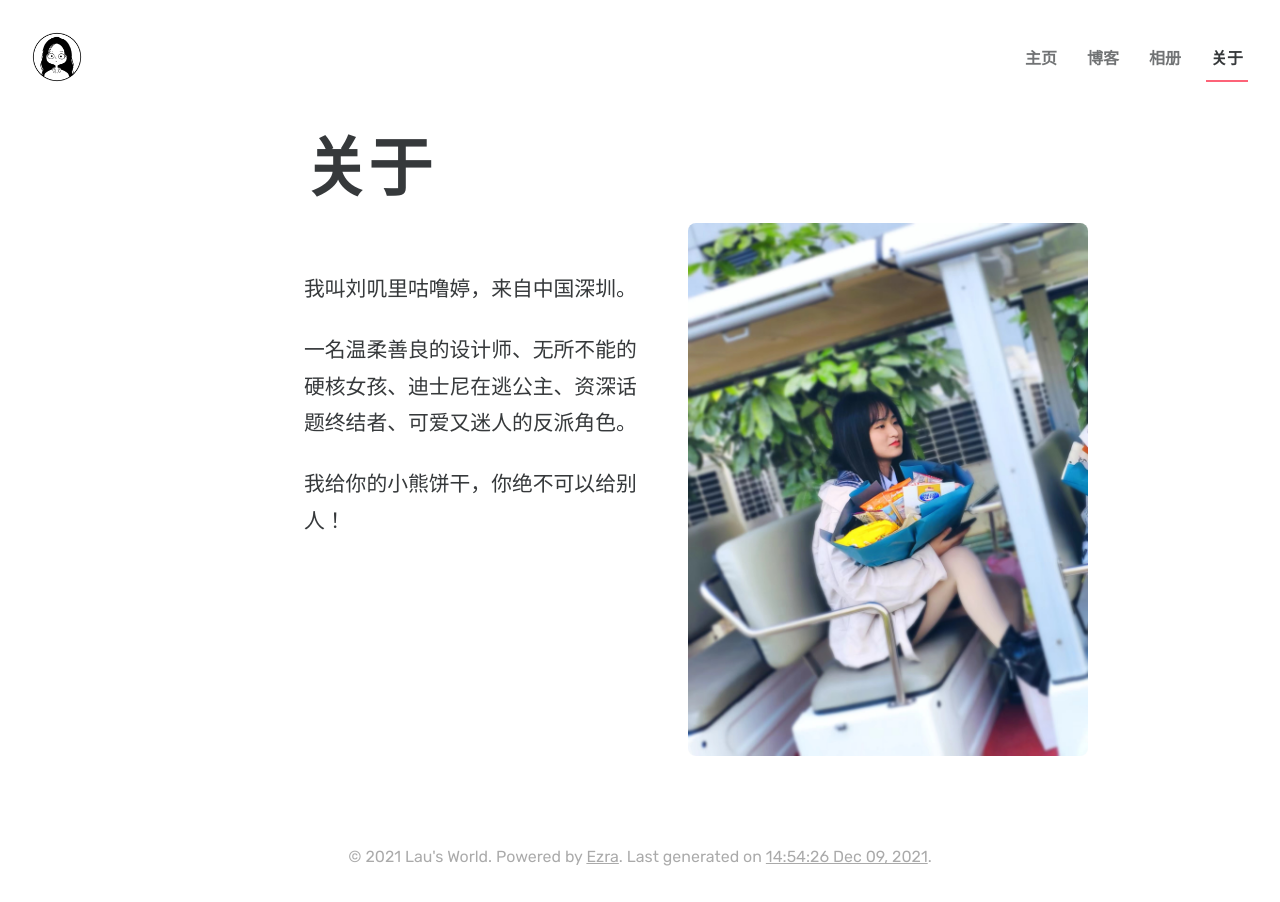
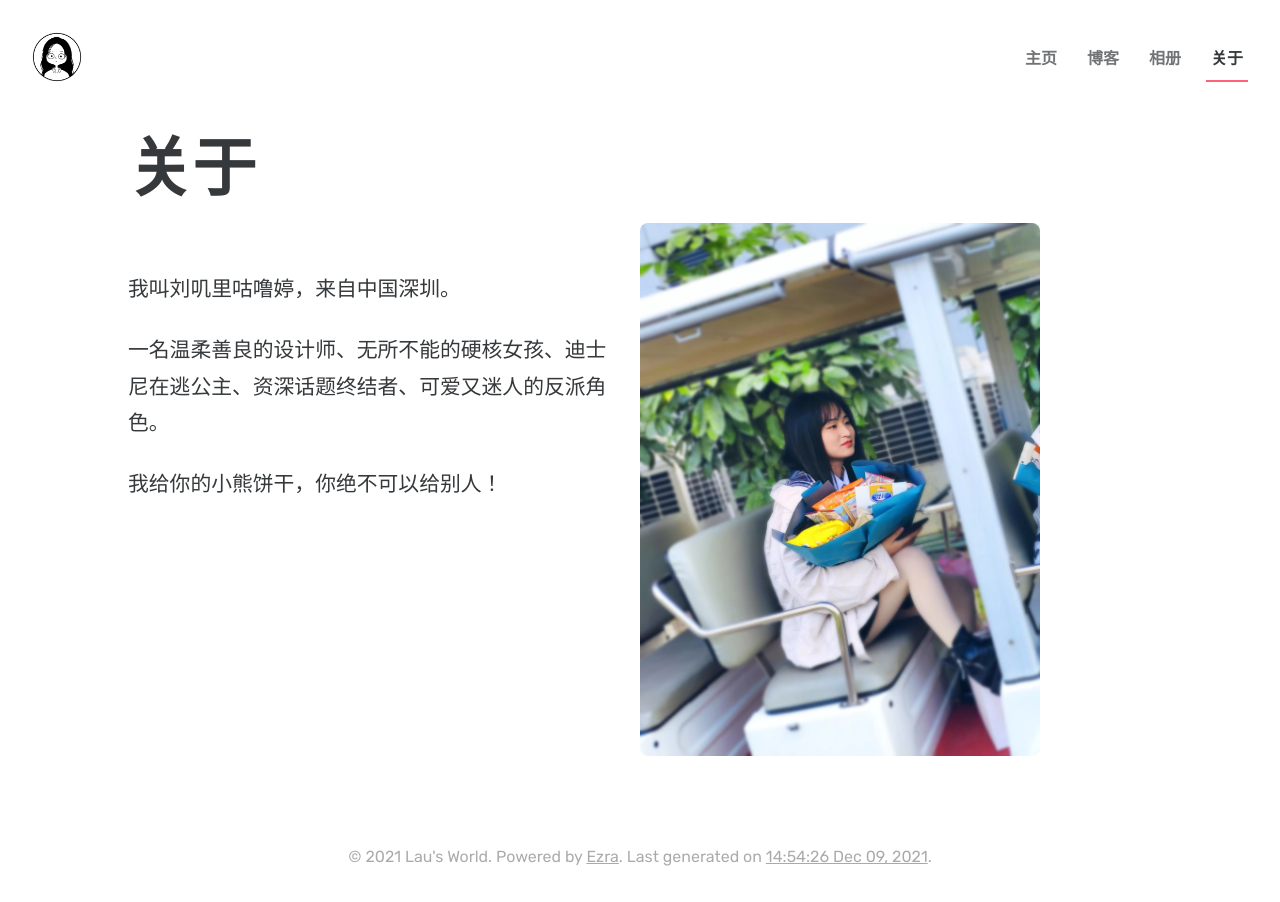
Before and after one commit to LettieLau/ljt, a Jekyll site: the page built from about/index.md, in a window 1280 px wide. Built offline with Jekyll 4.4.1, drawn with Linux system fonts in a browser that asks for light colours.

Commit message:
body.container.maxsize

```diff
--- a/assets/css/global.css
+++ b/assets/css/global.css
@@ -165,8 +165,10 @@ td {
 }
 
 .container {
-  margin: 0 auto;
-  max-width: 42em;
+  margin: 0 6em;
+  max-width: 50em;
+  /* margin: 0 auto; */
+  /* max-width: 42em; */
   width: 100%;
 }
 
```
